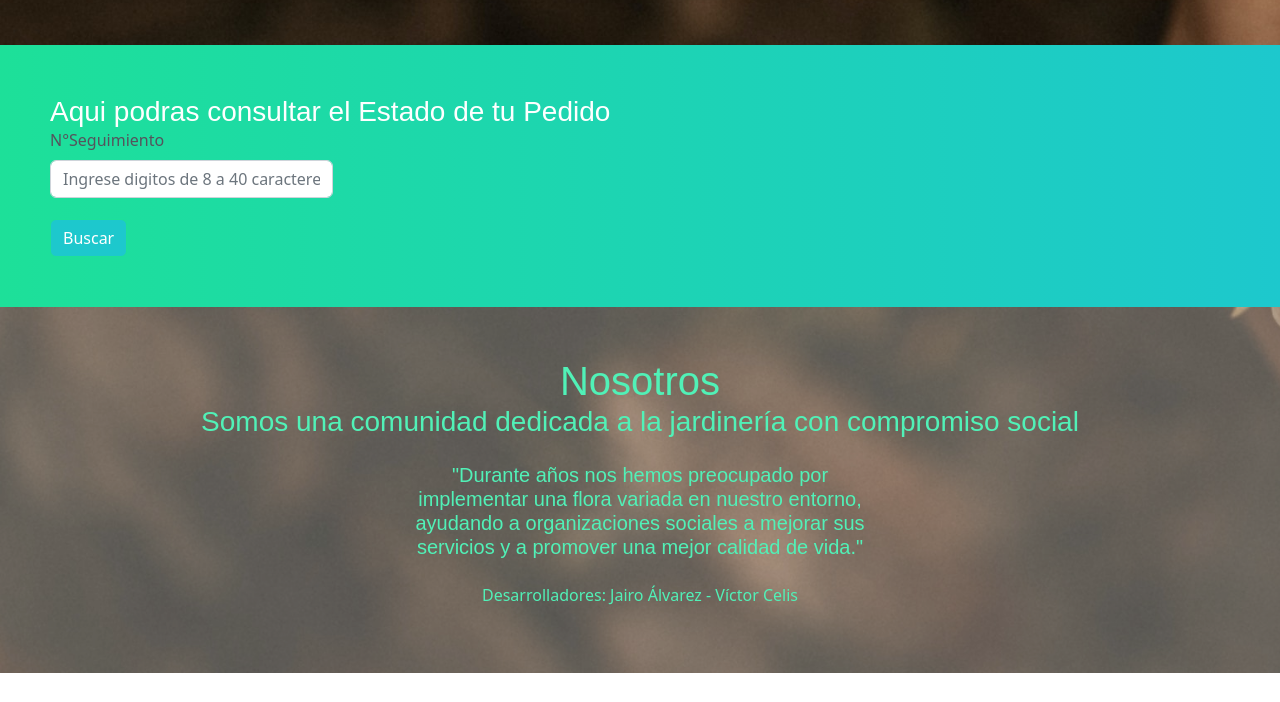
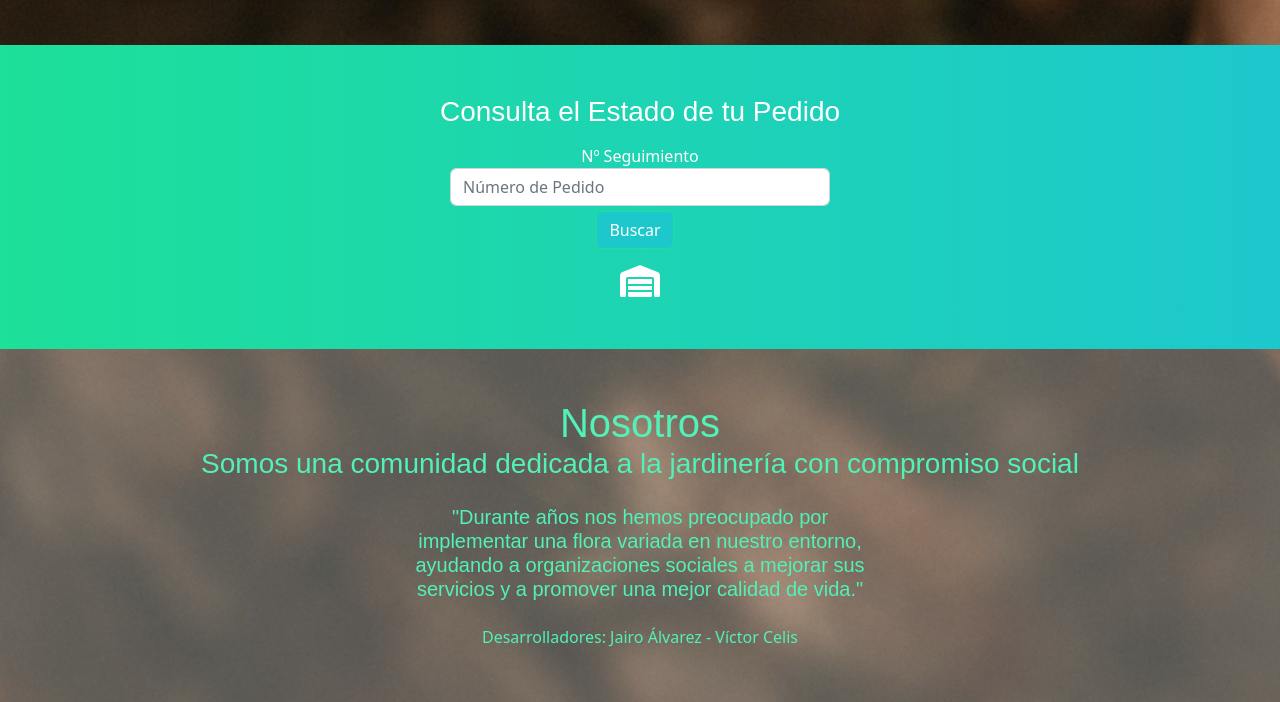
Before and after one commit to VictordotCC/ProyectoWeb, a plain HTML site: page index.html in a window 1280 px wide. Shown: the part 1471-2173 px from the top of the page. Drawn offline with nearby package versions, Linux system fonts and the light colour scheme.

Commit message:
arreglos

```diff
--- a/index.html
+++ b/index.html
@@ -161,25 +161,27 @@
 
         <section id="seguimiento">
           <!-- Aqui va la seccion de seguimiento de despacho-->
-          <h3>Aqui podras consultar el Estado de tu Pedido</h3>
-          <form class="row g-3 needs-validation" novalidate>
-            <div class="col-md-3 position-relative">
-            <label for="validationTooltip03" style="color:  #55535c" class="form-label">N°Seguimiento</label>
-            <input type="text" class="form-control"  placeholder="Ingrese digitos de 8 a 40 caracteres..." id="validationTooltip03" required>
-
+          <div class="row text-center justify-content-center align-items-center">
+            <h3>Consulta el Estado de tu Pedido</h3>
+            <form class="g-3 needs-validation" novalidate>
+              <div class="row justify-content-center">
+                <div class="col-md-4 mb-3">
+                  <label for="validationTooltip01">Nº Seguimiento</label>
+                  <input type="text" class="form-control" id="validationTooltip01" placeholder="Número de Pedido" required>
                   <div class="invalid-tooltip">
-              Porfavor Ingrese Numero Valido...
-            </div>
+                    Por favor ingrese un número de pedido válido.
                   </div>
               <div class="col-12">
                 <button class="btn btn-success" type="submit">Buscar</button>
               </div>
             </form>
+          </div>
+          <div class="row">
+            <span><i class="fa-solid fa-warehouse fa-2x"></i></span>
 
+          </div>
+        </section>
 
-
-
-        </section>
         <section id="nosotros">
           <!-- Aqui va la seccion de nosotros-->
           <div class="text-center row justify-content-center">
@@ -294,7 +296,7 @@
               <div class="modal-header bg-jardin">
                 <h5 class="modal-title" id="modalDetalles" style="color: #ffffff;">Detalles</h5>
               </div>
-              <center>
+              <div class="row text-center">
                 <p style="color: #95939d">Estos son los siguientes tipos de Flores que podras obtener en este Set...</p>
                 <div class="modal-body">
                   <div class="lista" >
@@ -303,27 +305,26 @@
                       <li class="list-group-item">Orquidias</li>
                       <li class="list-group-item">Cantidad: 10 </li>
                     </ul>
-
                     <img src="img/tulipanes.jpg" class="rounded-3" alt="Orquidias" width="300px">
                     <ul class="list-group list-group-flush col-8">
                       <li class="list-group-item">Tulipanes</li>
                       <li class="list-group-item">Cantidad: 13 </li>
                     </ul>
-
                     <img src="img/violetas.jpg"  class="rounded-3" alt="Orquidias" width="300px">
                     <ul class="list-group list-group-flush col-8">
                       <li class="list-group-item">Violetas</li>
                       <li class="list-group-item">Cantidad: 12 </li>
                     </ul>
                   </div>
-               </center>
+                </div>
+              </div>
               <div class="modal-footer">
                 <button type="button" class="btn btn-light" data-bs-dismiss="modal">Cerrar</button>
-
               </div>
             </div>
           </div>
         </div>
+
 
 
 
@@ -336,7 +337,7 @@
               <div class="modal-header bg-jardin">
                 <h5 class="modal-title" id="modalDetalles1" style="color: #ffffff;">Detalles</h5>
               </div>
-              <center>
+              <div class="row text-center">
                 <p style="color: #95939d">Estos son los siguientes productos que lleva el set de Herramientas...</p>
                 <div class="modal-body">
                   <div class="lista" >
@@ -345,23 +346,21 @@
                       <li class="list-group-item">Tijeras de podar para jardín GRÜNTEK</li>
                       <li class="list-group-item">Cantidad: 1 </li>
                     </ul>
-
                     <img src="img/palitas.jpg" class="rounded-3" alt="palitas" width="300px">
                     <ul class="list-group list-group-flush col-8">
                       <li class="list-group-item">Set 4 Herramientas Para Jardinería Truper </li>
                       <li class="list-group-item">Cantidad: 1</li>
                     </ul>
-
                     <img src="img/bolso.jpg"  class="rounded-3" alt="bolso" width="300px">
                     <ul class="list-group list-group-flush col-8">
                       <li class="list-group-item">Bolsa de tela bellota porta herramientas de jardin</li>
                       <li class="list-group-item">Cantidad: 1 </li>
                     </ul>
                   </div>
-               </center>
+                </div>
+              </div>
               <div class="modal-footer">
                 <button type="button" class="btn btn-light" data-bs-dismiss="modal">Cerrar</button>
-
               </div>
             </div>
           </div>
@@ -376,7 +375,7 @@
               <div class="modal-header bg-jardin">
                 <h5 class="modal-title" id="modalDetalles2" style="color: #ffffff;">Detalles</h5>
               </div>
-              <center>
+              <div class="row text-center">
                 <p style="color: #95939d">Estos son los siguientes productos que lleva el set de Maceteros u Otros...</p>
                 <div class="modal-body">
                   <div class="lista" >
@@ -385,23 +384,21 @@
                       <li class="list-group-item">Macetero rústico de arcilla 40x31 cm terracota</li>
                       <li class="list-group-item">Cantidad: 2 </li>
                     </ul>
-
                     <img src="img/Macetero2.jpeg" class="rounded-3" alt="Macetero2" width="300px">
                     <ul class="list-group list-group-flush col-8">
                       <li class="list-group-item">Maceteros con fibra de coco </li>
                       <li class="list-group-item">Cantidad: 2</li>
                     </ul>
-
                     <img src="img/macetero3.jpg"  class="rounded-3" alt="macetero3" width="300px">
                     <ul class="list-group list-group-flush col-8">
                       <li class="list-group-item">Maceta de flores Baby Groot para decoración del hogar</li>
                       <li class="list-group-item">Cantidad: 1 </li>
                     </ul>
                   </div>
-               </center>
+                </div>
                 <div class="modal-footer">
                   <button type="button" class="btn btn-light" data-bs-dismiss="modal">Cerrar</button>
-
+                </div>
               </div>
             </div>
           </div>
```
Lines whose indentation alone changed are shown as unchanged.
